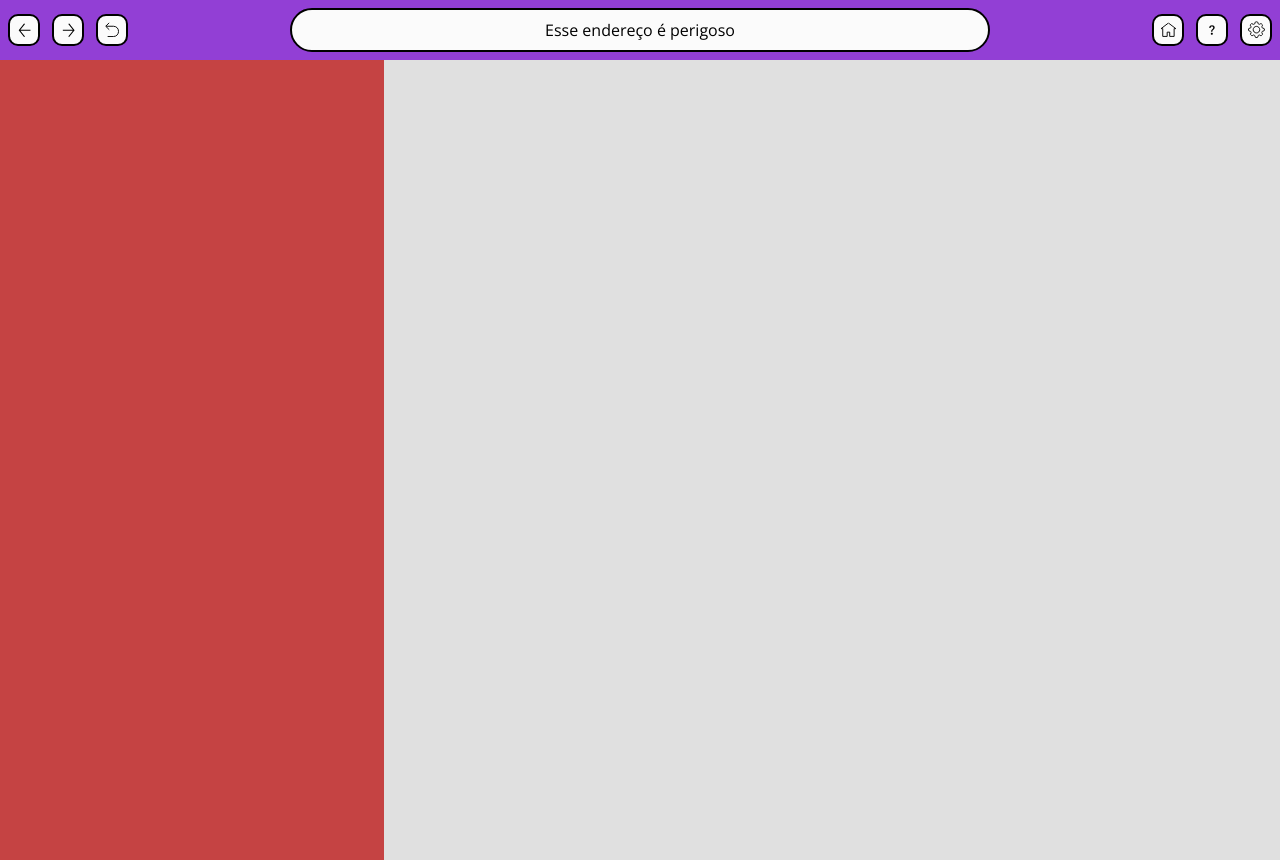
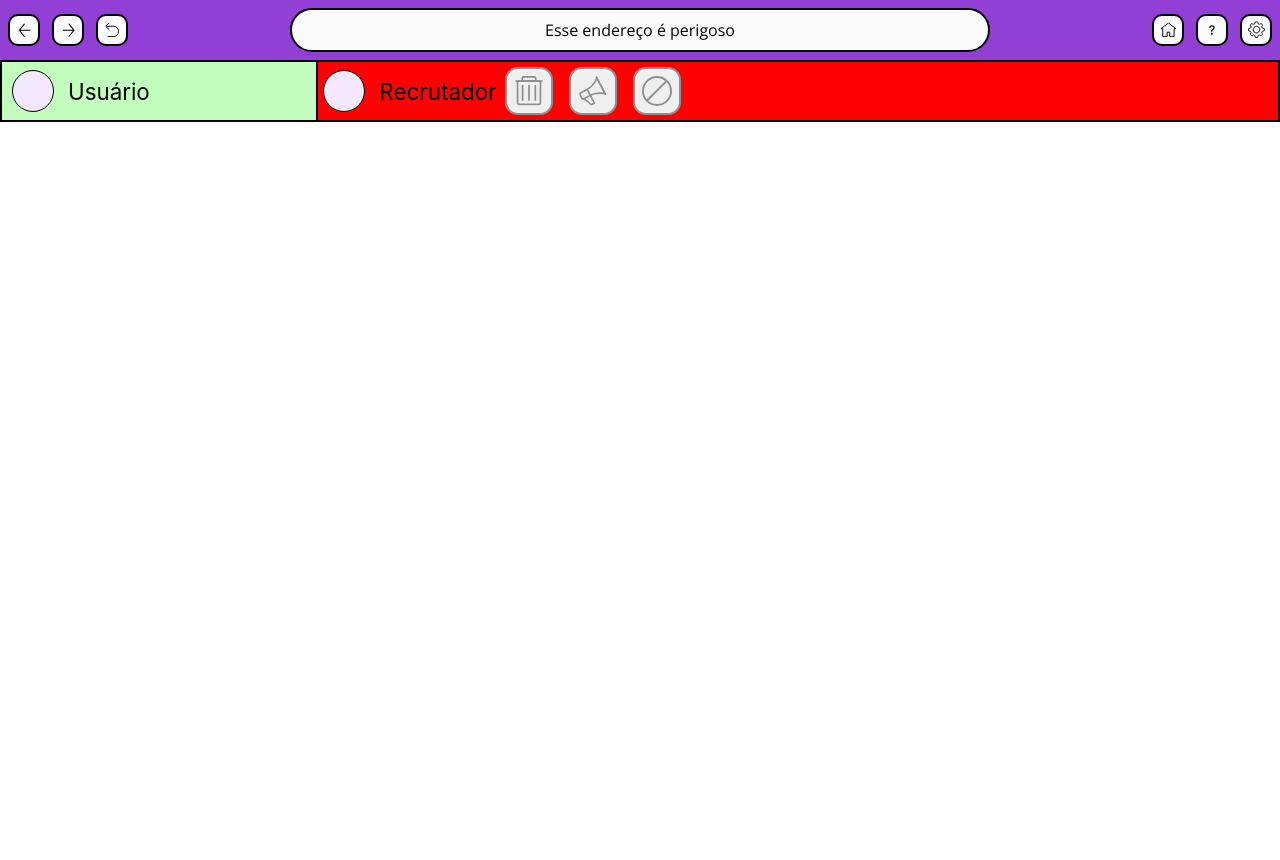
Before and after one commit to daniloabramo/internet, a plain HTML site: page whatsapp.html in a window 1280 px wide. After the commit the page ends 800 px from the top, so only its background shows below. Drawn offline with nearby package versions, Linux system fonts and the light colour scheme.

Commit message:
version-1.0.8

```diff
--- a/home.css
+++ b/home.css
@@ -17,6 +17,7 @@
 }
 
 body{
+    overflow: hidden;
     background:
     linear-gradient(to right, var(--secondary-2) 2px, transparent 2px),
     linear-gradient(to bottom, var(--secondary-2), transparent 2px);
@@ -110,6 +111,8 @@ main{
     display: flex;
     flex-direction: column;
     align-items: center;
+    justify-content: center;
+    height: 100vh;
 }
 
 .logo{
@@ -120,7 +123,7 @@ main{
 .logo h1{
     color: var(--primary);
     font-family: 'Share Tech Mono', monospace;;
-    font-size: 6rem;
+    font-size: 10rem;
     font-style: normal;
     line-height: normal;
 }
@@ -241,6 +244,11 @@ select:focus {
         background-size: 100px 70px;
     }
 
+    main{
+        height: none;
+        justify-content: none;
+    }
+
     header{
         display: flex;
         margin-bottom: 20%;
@@ -329,18 +337,24 @@ select:focus {
 
 @media(max-width: 511px){
 
+    main{
+        height: auto;
+    }
+
     #blog{
         transform: translateY(-1rem);
     }
 }
 
 @media(max-width: 415px){
+
     #whatsapp{
         transform: translateY(-1rem);
     }
 }
 
 @media(max-height: 568px){
+
     header{
         margin-bottom: 0rem;
     }
--- a/whatsapp.css
+++ b/whatsapp.css
@@ -19,6 +19,7 @@
 
 body{
     height: 100vh;
+    overflow: hidden;
 }
 
 
@@ -28,7 +29,6 @@ body{
 header{
     background: var(--primary);
     padding: 0.5rem;
-
     display: flex;
     align-items: center;
     justify-content: space-between;
@@ -102,26 +102,85 @@ header button:hover path{
     stroke: var(--stroke-text);
 }
 
-
-main {
-    width: 100%;
-    height: 100%; /* 10% do viewport height */
-    background-color: #ccc;
+section.top{
+    display: flex;
+    background: rgb(194, 255, 188);
 }
 
+.sender{
+    display: flex;
+    align-items: center;
+    padding: 0.5rem 13% 0.5rem 0.3rem;
+    border: 2px solid var(--stroke-text);
 
+}
 
-.container {
-    height: 100%; /* 90% do viewport height */
+.recipient{
+    display: flex;
+    align-items: center;
+    background: red;
+    width: 87%;
+    margin: 0;
+    border: 2px solid var(--stroke-text);
+    border-left: none;
+}
+
+.actions{
     display: flex;
 }
 
-.contacts {
-    width: 30%;
-    background-color: #c54343;
+.actions button{
+    display: inline-flex;
+    text-align: center;
+    align-items: center;
+    justify-content: center;
+    width: 3rem;
+    height: 3rem;
+    margin: 0rem 0.5rem;
+    border-radius: 0.8rem;
+    border: solid 2px var(--stroke-text-off);
+    cursor: no-drop;
 }
 
-.chat {
-    width: 70%;
-    background-color: #e0e0e0;
+.perfil{
+    height: 2.5rem;
+    width: 2.5rem;
+    margin: 0rem 0.9rem 0rem 0.3rem;
+    background: var(--disabled);
+    border-radius: 50%;
+    border: 1px solid var(--stroke-text);
 }
+
+p.text-top{
+    font-family: 'Inter', sans-serif;
+    font-weight: 400;
+    font-size: 1.4rem;
+}
+
+@media(max-width: 640px){
+
+
+    main{
+        height: none;
+        justify-content: none;
+    }
+
+    header{
+        display: flex;
+        /*justify-content: flex-start;*/
+    }
+
+    .buttons-left button{
+        display: none;
+    }
+
+    header .search-url{
+        width: 80%;
+        margin: 0rem 0.5rem 0rem 0rem;
+        background: yellow;
+    }
+
+    .buttons-right{
+        display: flex;
+    }
+}
--- a/whatsapp.html
+++ b/whatsapp.html
@@ -97,7 +97,65 @@
     </header>
 
     <main>
-        <section class="actions"></section>
+        <section class="top">
+          <div class="sender">
+            <div class="perfil"></div>
+            <p class="text-top">Usuário</p>
+          </div>
+          <div class="recipient">
+            <div class="perfil"></div>
+            <p class="text-top">Recrutador</p>
+            <div class="actions">
+              <button type="button" id="clear">
+                <svg xmlns="http://www.w3.org/2000/svg" width="30" height="30" viewBox="0 0 32 35" fill="none">
+                  <g clip-path="url(#clip0_3_937)">
+                    <path d="M2.66669 6.08878H29.3329V31.0598C29.3329 31.5943 29.1206 32.1069 28.7428 32.4849C28.3649 32.8629 27.8523 33.0753 27.3179 33.0755H4.68174C4.14713 33.0755 3.63443 32.8631 3.25641 32.4851C2.87839 32.1071 2.66602 31.5944 2.66602 31.0598V6.08878H2.66669Z" stroke="#8F8F8F" stroke-width="2" stroke-miterlimit="10"/>
+                    <path d="M10.114 0.956482H21.7796C22.0572 0.956482 22.3321 1.01116 22.5885 1.11738C22.845 1.22361 23.078 1.37931 23.2743 1.57559C23.4706 1.77187 23.6263 2.00489 23.7325 2.26135C23.8387 2.5178 23.8934 2.79267 23.8934 3.07025V6.07659H8.00293V3.07025C8.00293 2.51011 8.22526 1.97288 8.62108 1.57655C9.01691 1.18022 9.55386 0.957199 10.114 0.956482Z" stroke="#8F8F8F" stroke-width="2" stroke-miterlimit="10"/>
+                    <path d="M0 6.0766H32" stroke="#8F8F8F" stroke-width="2" stroke-miterlimit="10"/>
+                    <path d="M8.53369 10.3974V28.7668" stroke="#8F8F8F" stroke-width="2" stroke-miterlimit="10"/>
+                    <path d="M15.9482 10.3974V28.7668" stroke="#8F8F8F" stroke-width="2" stroke-miterlimit="10"/>
+                    <path d="M23.3623 10.3974V28.7668" stroke="#8F8F8F" stroke-width="2" stroke-miterlimit="10"/>
+                  </g>
+                  <defs>
+                    <clipPath id="clip0_3_937">
+                      <rect width="32" height="34.6667" fill="white"/>
+                    </clipPath>
+                  </defs>
+                </svg>
+              </button>
+              <button type="button" id="span">
+                <svg xmlns="http://www.w3.org/2000/svg" width="30" height="30" viewBox="0 0 34 37" fill="none">
+                  <g clip-path="url(#clip0_3_952)">
+                    <path d="M9.81577 16.55L1.53296 20.8937C1.53296 20.8937 0.371568 21.7094 1.0651 23.0088L3.43675 27.4804C3.49163 27.5834 3.56273 27.6768 3.64732 27.7571C3.97576 28.0733 4.84752 28.741 5.78756 28.036" stroke="#8F8F8F" stroke-width="2" stroke-miterlimit="10"/>
+                    <path d="M9.81592 16.55L13.6968 23.8604C13.6968 23.8604 21.3048 19.3845 31.8989 21.7719L21.7525 2.52417C21.7525 2.52417 18.7685 11.9245 9.81592 16.55Z" stroke="#8F8F8F" stroke-width="2" stroke-miterlimit="10"/>
+                    <path d="M31.8988 21.7719L32.7935 23.4127L20.8569 0.806519" stroke="#8F8F8F" stroke-width="2" stroke-miterlimit="10"/>
+                    <path d="M13.6953 23.8604L18.7153 33.4577C18.7222 33.4708 18.7264 33.4852 18.7276 33.4999C18.7288 33.5147 18.7271 33.5296 18.7224 33.5436C18.7178 33.5577 18.7104 33.5707 18.7007 33.5819C18.6909 33.593 18.679 33.6021 18.6657 33.6086L14.815 35.4628C14.7935 35.4731 14.7691 35.4762 14.7457 35.4715C14.7222 35.4669 14.7009 35.4547 14.6849 35.4369C14.1021 34.7901 8.98507 29.1801 5.19043 28.3371L13.6953 23.8604Z" stroke="#8F8F8F" stroke-width="2" stroke-miterlimit="10"/>
+                  </g>
+                  <defs>
+                    <clipPath id="clip0_3_952">
+                      <rect width="34" height="36.3182" fill="white"/>
+                    </clipPath>
+                  </defs>
+                </svg>
+              </button>
+              <button type="button" id="block">
+                <svg xmlns="http://www.w3.org/2000/svg" width="30" height="30" viewBox="0 0 32 32" fill="none">
+                  <g clip-path="url(#clip0_3_947)">
+                    <path d="M5.18164 26.3836L26.3855 5.17917" stroke="#8F8F8F" stroke-width="2" stroke-miterlimit="10"/>
+                    <path d="M15.9999 30.9956C24.2818 30.9956 30.9955 24.2818 30.9955 16C30.9955 7.71819 24.2818 1.00446 15.9999 1.00446C7.71813 1.00446 1.00439 7.71819 1.00439 16C1.00439 24.2818 7.71813 30.9956 15.9999 30.9956Z" stroke="#8F8F8F" stroke-width="2" stroke-miterlimit="10"/>
+                  </g>
+                  <defs>
+                    <clipPath id="clip0_3_947">
+                      <rect width="32" height="32" fill="white"/>
+                    </clipPath>
+                  </defs>
+                </svg>
+              </button>
+            </div>
+          </div>
+
+
+        </section>
         <div class="container">
             <div class="contacts"></div>
             <div class="chat"></div>
```
